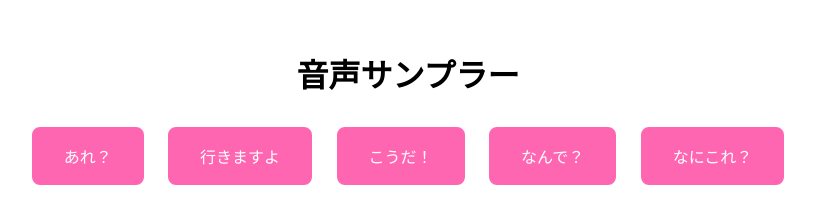
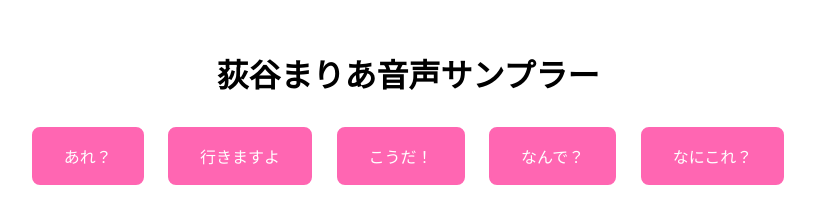
Before and after one commit to nikonamayu/maria, a plain HTML site: page index.html in a window 1280 px wide. Shown: the whole page, without its empty margins (232-1047 px from the left). Drawn offline with Linux system fonts and the light colour scheme.

Commit message:
Add files via upload

```diff
--- a/index.html
+++ b/index.html
@@ -27,7 +27,7 @@
     </style>
 </head>
 <body>
-    <h1>音声サンプラー</h1>
+    <h1>荻谷まりあ音声サンプラー</h1>
     <button onclick="playSound('are.mp3')">あれ？</button>
     <button onclick="playSound('ikimasuyo.mp3')">行きますよ</button>
     <button onclick="playSound('kouda.mp3')">こうだ！</button>
```
